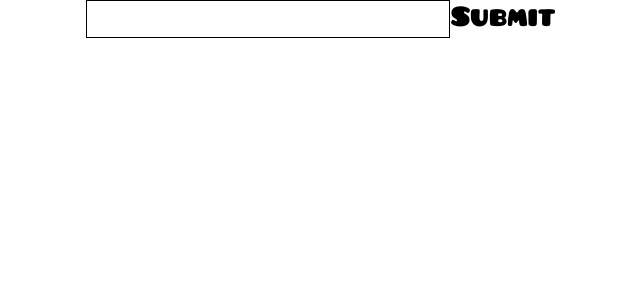
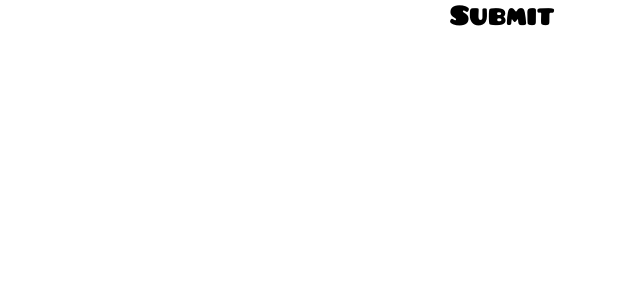
Before and after one commit to redstone59/Nine-Circ-le, a React (Vite) app: page / in a window 1280 px wide. Shown: the top 300 px of the page, without its empty margins (319-959 px from the left). Built offline with nearby package versions, Linux system fonts and the light colour scheme.

Commit message:
Clunky combobox

```diff
--- a/src/ui/Game.tsx
+++ b/src/ui/Game.tsx
@@ -1,42 +1,87 @@
-import { allLevels, nameToIdObj } from "../logic/AllLevels";
+import {
+  Combobox,
+  ComboboxInput,
+  ComboboxOption,
+  ComboboxOptions,
+} from "@headlessui/react";
 
 import { FullLevelInfo } from "../logic/NineCirclesLevel";
 import { GuessResult } from "../logic/Guess";
 import GuessResultView from "./GuessResultView";
 import { NineCircle } from "../logic/NineCircle";
+import { allLevels } from "../logic/AllLevels";
 import { downloadedAPIInfo } from "../logic/FakeAPIInformation";
+import { idToReadable } from "../logic/ReadableLevel";
 import { useState } from "react";
 
 const game = new NineCircle();
 
 export default function Game() {
-  const [nameGuess, setNameGuess] = useState("");
-  const [guesses, setGuesses] = useState<[FullLevelInfo, GuessResult][]>([]);
+  const [nameQuery, setNameQuery] = useState("");
+  const [selectedId, setSelectedId] = useState<string | null>(null);
+  const [guesses, setGuesses] = useState<[string, GuessResult][]>([]);
+
+  const fullLevelInfos: { [id: string]: FullLevelInfo } = Object.fromEntries(
+    Object.keys(allLevels).map((id) => [
+      id,
+      { ...allLevels[id], ...downloadedAPIInfo[id] },
+    ]),
+  );
+  const levelIds = Object.keys(allLevels);
+  const filteredLevelEntries: [string, FullLevelInfo][] =
+    nameQuery === ""
+      ? []
+      : levelIds
+          .filter((id) =>
+            downloadedAPIInfo[id].name
+              .toLowerCase()
+              .startsWith(nameQuery.toLowerCase()),
+          )
+          .map((id) => [id, fullLevelInfos[id]]);
+  const filteredLevels = Object.fromEntries(filteredLevelEntries);
+  console.log(filteredLevels);
+
+  function submit() {
+    (async () => {
+      if (!selectedId || guesses.some((g) => g[0] === selectedId)) {
+        return;
+      }
+      const guessResult = await game.guessReadableLevel(
+        idToReadable[selectedId],
+      );
+      setGuesses([[selectedId, guessResult], ...guesses]);
+    })();
+  }
 
   return (
     <div className="flex flex-col items-center">
       <form
-        onSubmit={async (e) => {
+        onSubmit={(e) => {
           e.preventDefault();
-          const levelId = nameToIdObj[nameGuess].toString();
-          const levelInfo: FullLevelInfo = {
-            ...downloadedAPIInfo[levelId],
-            ...allLevels[levelId],
-          };
-          const guessResult = await game.guessLevel(nameGuess);
-          setGuesses([[levelInfo, guessResult], ...guesses]);
+          submit();
         }}
       >
-        <input
-          className="border border-black"
-          name="guess"
-          value={nameGuess}
-          onChange={(e) => setNameGuess(e.target.value)}
-        ></input>
+        <Combobox value={selectedId} onChange={setSelectedId}>
+          <ComboboxInput<string>
+            onChange={(e) => setNameQuery(e.target.value)}
+            displayValue={(id) => filteredLevels[id]?.name}
+          />
+          <ComboboxOptions className="empty:invisible">
+            {filteredLevelEntries.map(([id, l]) => (
+              <ComboboxOption
+                key={id}
+                value={id}
+                className="data-[focus]:bg-red-100"
+              >
+                {l.name} ({l.creators.join(", ")})
+              </ComboboxOption>
+            ))}
+          </ComboboxOptions>
+        </Combobox>
         <button type="submit">Submit</button>
       </form>
       {guesses.map((g) => (
-        <GuessResultView info={g[0]} result={g[1]} />
+        <GuessResultView key={g[0]} info={fullLevelInfos[g[0]]} result={g[1]} />
       ))}
     </div>
   );
```
